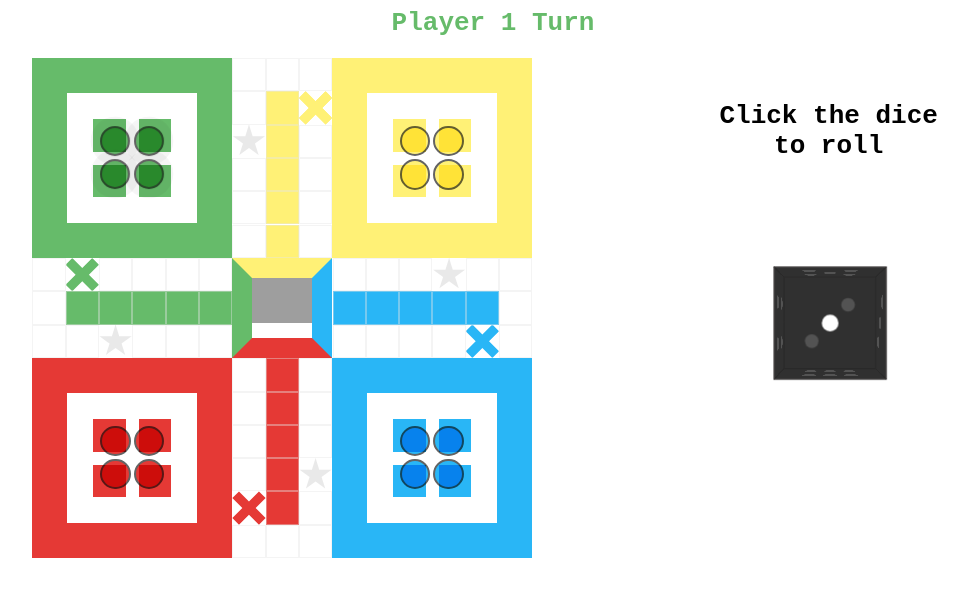
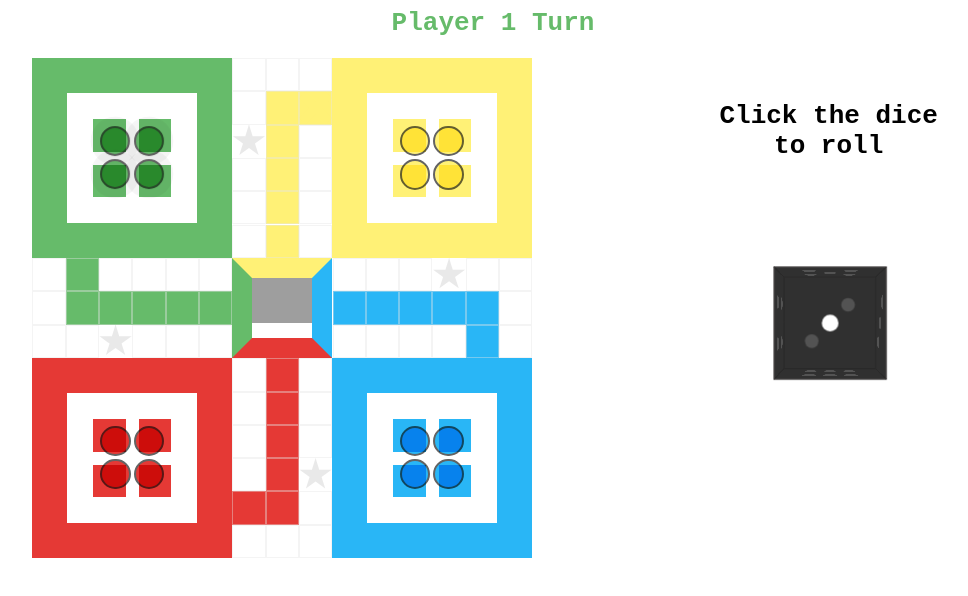
Before and after one commit to int1294/LudoAngular, an Angular app: page / in a window 1280 px wide. Shown: the top 596 px of the page, without its empty margins (147-1115 px from the left). Built offline with nearby package versions, Linux system fonts and the light colour scheme; grey boxes are pictures that could not be loaded.

Commit message:
Bug Fixes

```diff
--- a/package.json
+++ b/package.json
@@ -20,6 +20,7 @@
     "@angular/platform-browser-dynamic": "^15.1.0",
     "@angular/router": "^15.1.0",
     "rxjs": "~7.8.0",
+    "sweetalert2": "^11.7.2",
     "tslib": "^2.3.0",
     "zone.js": "~0.12.0"
   },
--- a/src/app/board.service.ts
+++ b/src/app/board.service.ts
@@ -228,8 +228,9 @@ export class BoardService {
       this.turn = ((this.turn) % 4) + 1;
     }else{
       this.canPlay = false
-      if(homePieces!=4)
+      if(homePieces!=4){
       //alert("Click to piece to move")
+      }
       this.processMove(this.DieResult);
 
     }
--- a/src/app/board/board.component.scss
+++ b/src/app/board/board.component.scss
@@ -95,14 +95,10 @@
 }
 .g-start {
   background-color: #66bb6a;
-  -webkit-clip-path: polygon(20% 0%, 0% 20%, 30% 50%, 0% 80%, 20% 100%, 50% 70%, 80% 100%, 100% 80%, 70% 50%, 100% 20%, 80% 0%, 50% 30%);
-  clip-path: polygon(20% 0%, 0% 20%, 30% 50%, 0% 80%, 20% 100%, 50% 70%, 80% 100%, 100% 80%, 70% 50%, 100% 20%, 80% 0%, 50% 30%);
 
 }
 .y-start {
   background-color: #fff176;
-  -webkit-clip-path: polygon(20% 0%, 0% 20%, 30% 50%, 0% 80%, 20% 100%, 50% 70%, 80% 100%, 100% 80%, 70% 50%, 100% 20%, 80% 0%, 50% 30%);
-  clip-path: polygon(20% 0%, 0% 20%, 30% 50%, 0% 80%, 20% 100%, 50% 70%, 80% 100%, 100% 80%, 70% 50%, 100% 20%, 80% 0%, 50% 30%);
 
 }
 
@@ -115,15 +111,11 @@
 
 .r-start {
   background-color: #e53935;
-  -webkit-clip-path: polygon(20% 0%, 0% 20%, 30% 50%, 0% 80%, 20% 100%, 50% 70%, 80% 100%, 100% 80%, 70% 50%, 100% 20%, 80% 0%, 50% 30%);
-  clip-path: polygon(20% 0%, 0% 20%, 30% 50%, 0% 80%, 20% 100%, 50% 70%, 80% 100%, 100% 80%, 70% 50%, 100% 20%, 80% 0%, 50% 30%);
 
 }
 .b-start {
   background-color: #29b6f6;
-  -webkit-clip-path: polygon(20% 0%, 0% 20%, 30% 50%, 0% 80%, 20% 100%, 50% 70%, 80% 100%, 100% 80%, 70% 50%, 100% 20%, 80% 0%, 50% 30%);
-  clip-path: polygon(20% 0%, 0% 20%, 30% 50%, 0% 80%, 20% 100%, 50% 70%, 80% 100%, 100% 80%, 70% 50%, 100% 20%, 80% 0%, 50% 30%);
-}
+ }
 
 .pin {
   border-radius: 100%;
--- a/src/app/dice-ui/dice-ui.component.html
+++ b/src/app/dice-ui/dice-ui.component.html
@@ -1,5 +1,5 @@
 <h1 *ngIf="canPlay">Click the dice to roll</h1>
-<h1 *ngIf="!canPlay">      Move Pending    </h1>
+<h1 *ngIf="!canPlay">Move Pending <p>select a pawn</p></h1>
 <section class="container">
   <div #cube (click)="onclick()" id="cube">
     <div class="front">
--- a/src/app/dice-ui/dice-ui.component.scss
+++ b/src/app/dice-ui/dice-ui.component.scss
@@ -54,6 +54,10 @@ h1 {
   transform:scale(0.5);
   perspective: 1000px;
   perspective-origin: 50% 100%;
+}
+
+p {
+  font-size: 16px;
 }
 
 #cube {
```
Also changed, not shown: 1 other file (tests, documents, lock files or other folders).
